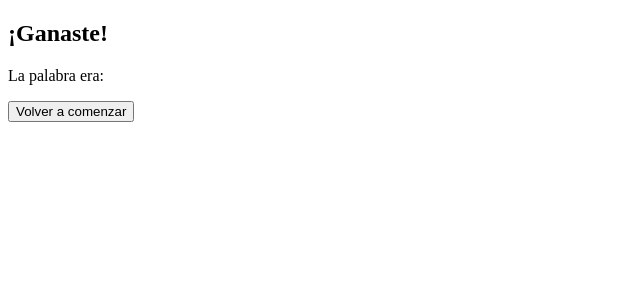
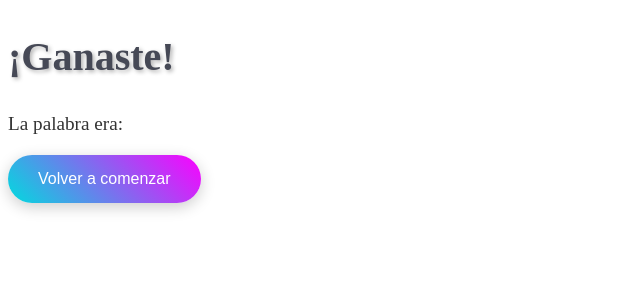
Before and after one commit to F4brici0L4yme/Angular-Juego-Ahorcado, an Angular app in the folder juego/: page /resultado in a window 1280 px wide. Shown: the top 300 px of the page, without its empty margins (0-640 px from the left). Built offline with nearby package versions, Linux system fonts and the light colour scheme.

Commit message:
css aplicado al componente resultado - botón y etiquetas de texto actualizadas

```diff
--- a/juego/src/app/resultado/resultado.css
+++ b/juego/src/app/resultado/resultado.css
@@ -0,0 +1,61 @@
+body {
+    background: linear-gradient(135deg, #74ebd5 0%, #ACB6E5 100%);
+    font-family: 'Segoe UI', Tahoma, Geneva, Verdana, sans-serif;
+    text-align: center;
+    padding-top: 100px;
+    margin: 0;
+}
+
+h2 {
+    font-size: 2.5rem;
+    color: white;
+    text-shadow: 2px 2px 4px rgba(0, 0, 0, 0.3);
+    animation: fadeIn 1s ease-in-out;
+}
+
+h2:first-child {
+    color: #464956;
+}
+
+h2:last-child {
+    color: #ff4d4d;
+}
+
+p {
+    font-size: 1.2rem;
+    color: #333;
+    margin: 20px 0;
+}
+
+button {
+    background: linear-gradient(45deg, #00dbde, #fc00ff);
+    border: none;
+    color: white;
+    padding: 15px 30px;
+    font-size: 1rem;
+    border-radius: 30px;
+    cursor: pointer;
+    transition: transform 0.2s ease, box-shadow 0.2s ease;
+    box-shadow: 0 4px 15px rgba(0, 0, 0, 0.2);
+}
+
+button:hover {
+    transform: scale(1.05);
+    box-shadow: 0 6px 20px rgba(0, 0, 0, 0.3);
+}
+
+button:active {
+    transform: scale(0.98);
+}
+
+@keyframes fadeIn {
+    from {
+        opacity: 0;
+        transform: translateY(-20px);
+    }
+
+    to {
+        opacity: 1;
+        transform: translateY(0);
+    }
+}
```
